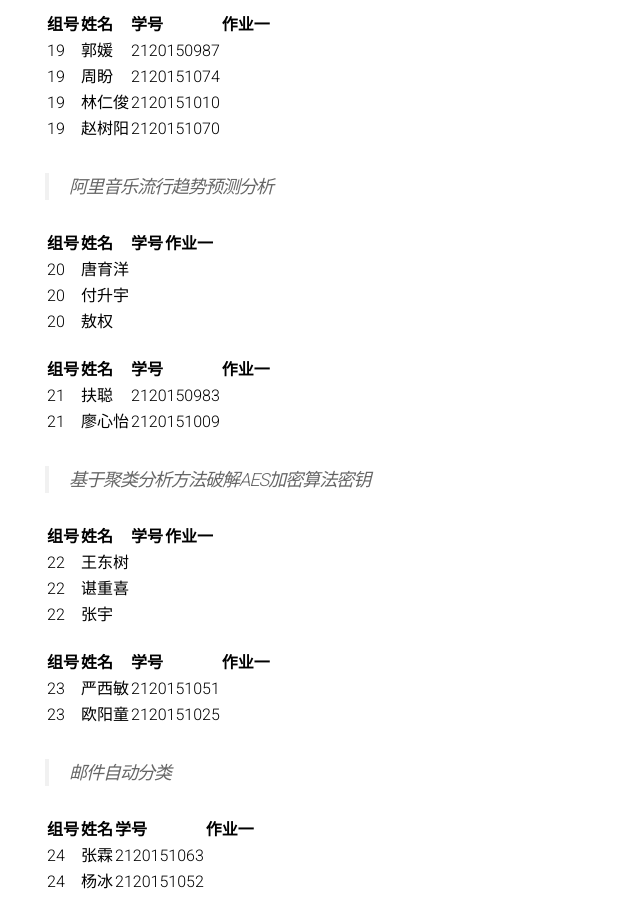
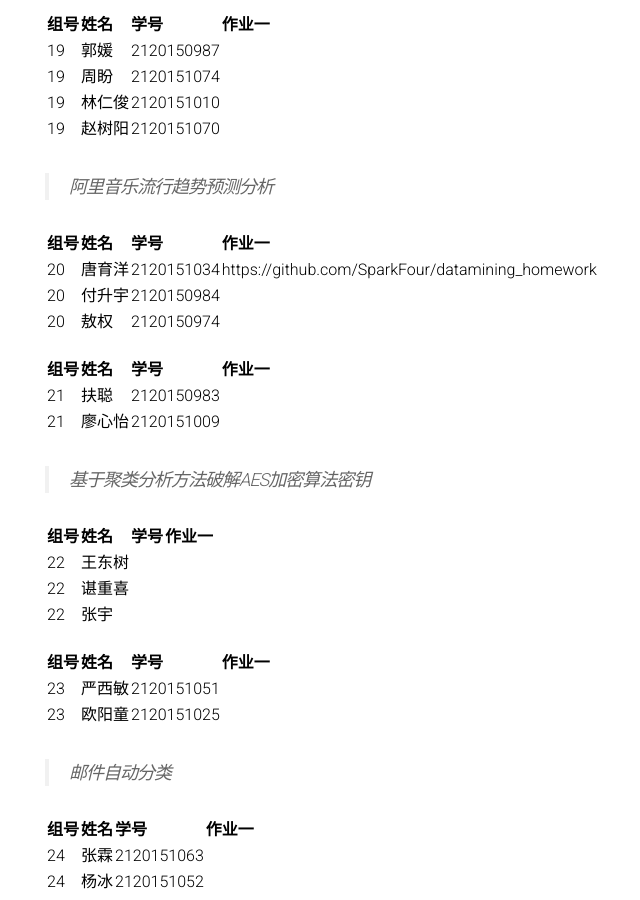
Before and after one commit to BITDM/bitdm.github.io, a Jekyll site: the page built from 2016/groups.md, in a window 1280 px wide and 900 px high, scrolled down 3296 px. Shown: the whole window, without its empty margins (195-835 px from the left). Built offline with Jekyll 4.4.1, drawn with Linux system fonts in a browser that asks for light colours.

Commit message:
添加唐育洋的第一次作业链接

```diff
--- a/2016/groups.md
+++ b/2016/groups.md
@@ -151,9 +151,9 @@ permalink: /2016/groups/
 
 |组号|姓名|学号|作业一|
 |:-------------|:-------------|:-----|:-----|
-|20|唐育洋||
-|20|付升宇||
-|20|敖权||
+|20|唐育洋|2120151034|https://github.com/SparkFour/datamining_homework
+|20|付升宇|2120150984|
+|20|敖权|2120150974|
 
 |组号|姓名|学号|作业一|
 |:-------------|:-------------|:-----|:-----|
```
